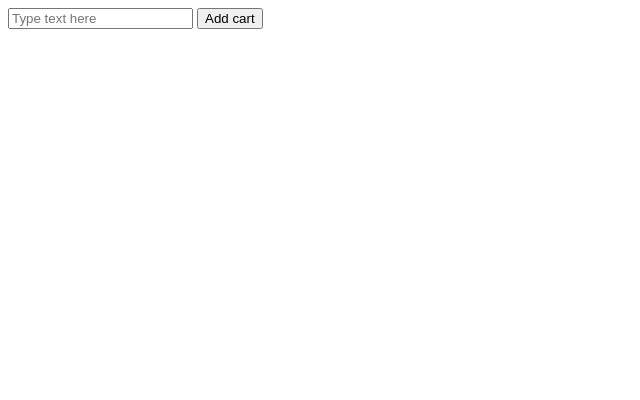
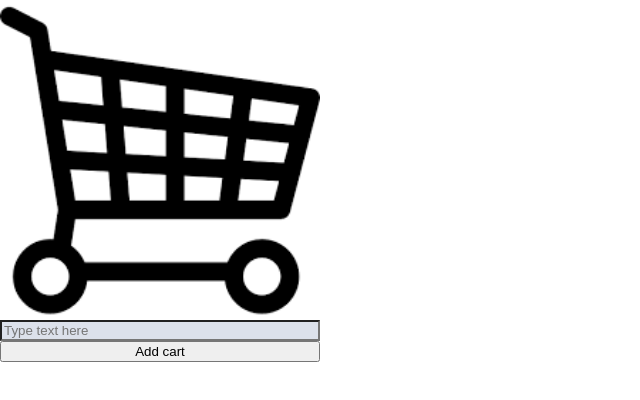
Before and after one commit to OTIENO-png/shopping_lists, a plain HTML site: page index.html in a window 1280 px wide. Shown: the whole page, without its empty margins (0-640 px from the left). Drawn offline with Linux system fonts and the light colour scheme.

Commit message:
styling and added the cart icon

```diff
--- a/index.css
+++ b/index.css
@@ -0,0 +1,14 @@
+html, body{
+    margin: 0;
+    padding: 0;
+    font-family: 'Franklin Gothic Medium', 'Arial Narrow', Arial, sans-serif;
+}
+.container{
+    display: flex;
+    flex-direction: column;
+    max-width: 320px;
+}
+input{
+    color: #432000;
+    background-color: #dce1eb;
+}
--- a/index.html
+++ b/index.html
@@ -4,10 +4,17 @@
     <meta name="viewport" content="width=device-width, initial-scale=1.0">
     <title>Shooping</title>
     <link rel="stylesheet" href="index.css">
+
 </head>
 <body>
-   <input type="text" name="" id="input-field" placeholder="Type text here">
-   <button id="add-cart">Add cart</button>
+    <div class="container">
+        <img src="cart.png">
+        <input type="text" id="input-field" placeholder="Type text here">
+        <button id="add-button">Add cart</button>
+
+    </div>
+
    <script src="index.js"></script>
+
 </body>
 </html>
--- a/index.js
+++ b/index.js
@@ -0,0 +1,8 @@
+const inputFieldEl = document.getElementById("input-field")
+const addButtonEl = document.getElementById("add-button")
+
+addButtonEl.addEventListener("click", function() {
+    let inputValue = inputFieldEl.value
+
+    console.log(inputValue)
+})
```
Also changed, not shown: cart.png (added).
